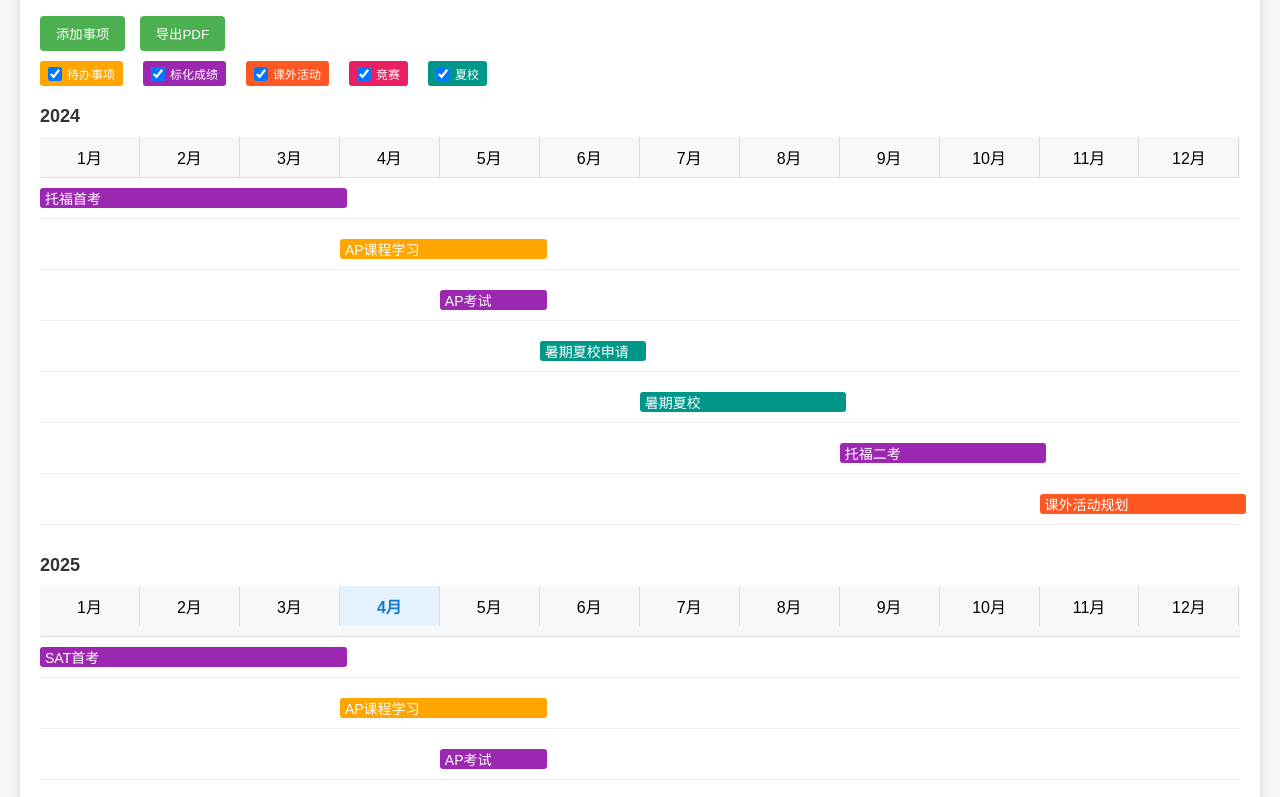
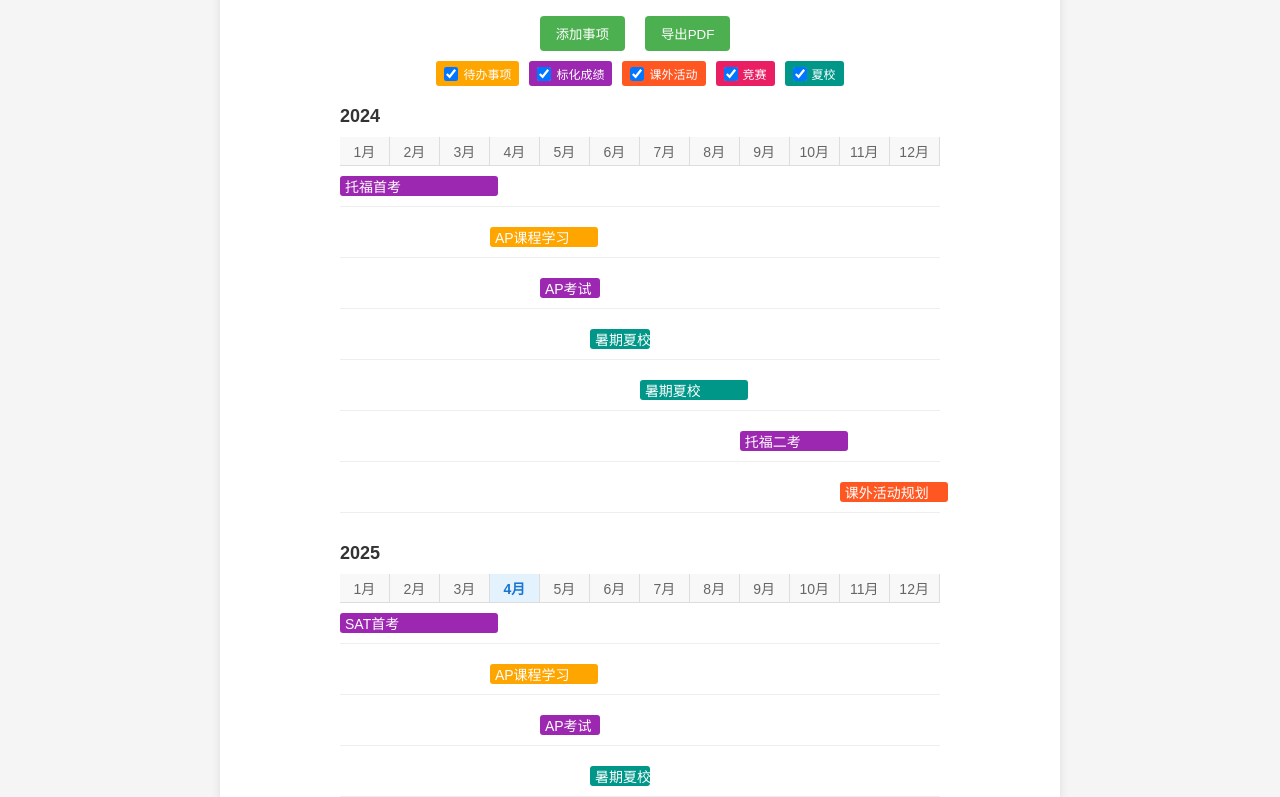
Before and after one commit to OfferPredictor/offerpredictor.github.io, a website: page planner.html in a window 1280 px wide. Shown: the part 121-918 px from the top of the page. Drawn offline with Linux system fonts and the light colour scheme.

Commit message:
可导出

```diff
--- a/planner.html
+++ b/planner.html
@@ -13,7 +13,7 @@
         }
 
         .container {
-            max-width: 1200px;
+            max-width: 800px;
             margin: 0 auto;
             background-color: white;
             padding: 20px;
@@ -28,8 +28,8 @@
         }
 
         .gantt-container {
-            width: 100%;
-            margin-bottom: 20px;
+            width: 600px;
+            margin: 0 auto 20px;
         }
 
         .gantt-year {
@@ -50,18 +50,23 @@
             display: flex;
             border-bottom: 1px solid #ddd;
             background-color: #f8f8f8;
+            width: 100%;
+            height: 28px;
         }
 
         .gantt-header-cell {
-            padding: 10px;
+            padding: 4px;
             text-align: center;
             width: 8.33%;
             border-right: 1px solid #ddd;
             box-sizing: border-box;
-            height: 40px;
+            height: 28px;
             display: flex;
             align-items: center;
             justify-content: center;
+            font-size: 14px;
+            color: #666;
+            font-weight: normal;
         }
 
         .gantt-header-cell.current-month {
@@ -73,6 +78,7 @@
         .gantt-body {
             display: flex;
             flex-direction: column;
+            width: 100%;
         }
 
         .gantt-row {
@@ -138,6 +144,17 @@
 
         .controls {
             margin: 20px 0;
+            width: 600px;
+            margin: 0 auto 20px;
+            display: flex;
+            flex-direction: column;
+            gap: 10px;
+        }
+
+        .controls-buttons {
+            display: flex;
+            gap: 10px;
+            justify-content: center;
         }
 
         button {
@@ -170,10 +187,11 @@
         }
 
         .category-legend {
-            margin-top: 10px;
             display: flex;
             flex-wrap: wrap;
             gap: 10px;
+            margin: 0;
+            justify-content: center;
         }
 
         .category-item {
@@ -184,7 +202,7 @@
             color: white;
             border-radius: 3px;
             font-size: 12px;
-            margin-right: 10px;
+            margin: 0;
         }
 
         .category-item.category-general {
@@ -295,8 +313,8 @@
             border-radius: 8px;
             box-shadow: 0 2px 10px rgba(0,0,0,0.1);
             padding: 20px;
-            margin: 20px 0;
-            max-width: 800px;
+            margin: 20px auto;
+            width: 600px;
         }
 
         .task-description-card h2 {
@@ -360,8 +378,10 @@
     <div class="container">
         <h1>美本申请规划方案</h1>
         <div class="controls">
-            <button onclick="addTask()">添加事项</button>
-            <button onclick="exportToPDF()">导出PDF</button>
+            <div class="controls-buttons">
+                <button onclick="addTask()">添加事项</button>
+                <button onclick="exportToPDF()">导出PDF</button>
+            </div>
             <div class="category-legend">
                 <label class="category-item category-general">
                     <input type="checkbox" checked onchange="toggleCategory('general')">
@@ -803,9 +823,23 @@
 
         function toggleCategory(category) {
             visibleCategories[category] = !visibleCategories[category];
+
+            // 重新渲染甘特图
             renderGantt(2024, tasks2024);
             renderGantt(2025, tasks2025);
             renderGantt(2026, tasks2026);
+
+            // 更新任务描述卡片的显示状态
+            const allTasks = [...tasks2024, ...tasks2025, ...tasks2026];
+            allTasks.forEach(task => {
+                const cardId = `card-${task.id}-${task.start_date.split('-')[0]}`;
+                const card = document.getElementById(cardId);
+                if (card) {
+                    if (task.category === category) {
+                        card.style.display = visibleCategories[category] ? 'block' : 'none';
+                    }
+                }
+            });
         }
 
         function renderGantt(year, tasks) {
```
